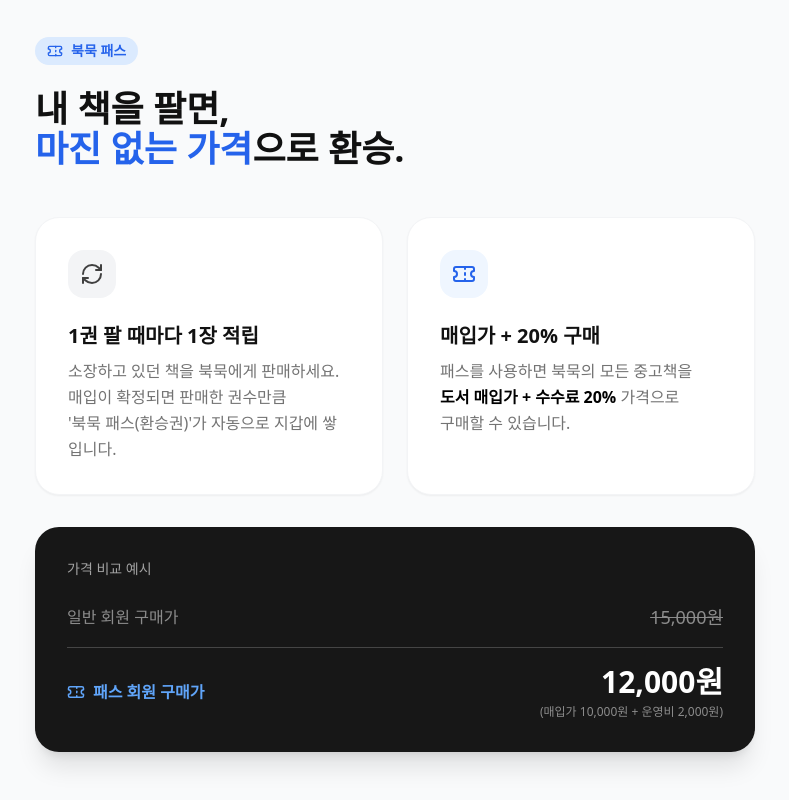
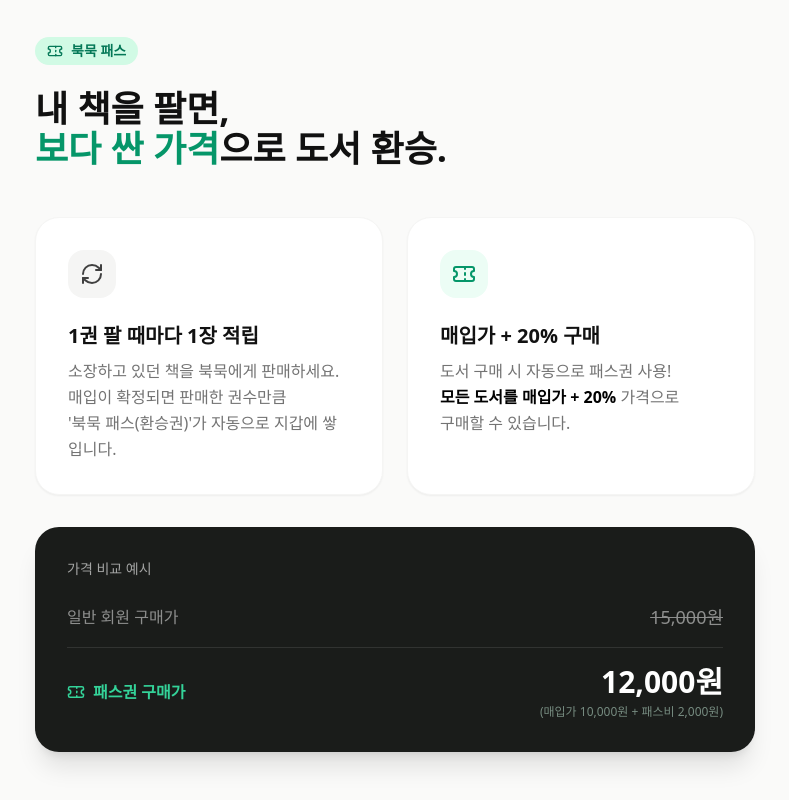
Before and after one commit to cksqls314314-beep/BookMook, a Next.js app: page /guide in a window 1280 px wide. Shown: the part 540-1340 px from the top of the page, without its empty margins (245-1034 px from the left). Built offline with nearby package versions, Linux system fonts and the light colour scheme; no server answers.

Commit message:
“수정4”

```diff
--- a/app/guide/page.tsx
+++ b/app/guide/page.tsx
@@ -1,6 +1,6 @@
 // app/guide/page.tsx
 import Link from "next/link";
-import { Ticket, ArrowRight, BookOpen, RefreshCw } from "lucide-react";
+import { Ticket, ArrowRight, RefreshCw } from "lucide-react";
 
 export default function GuidePage() {
   return (
@@ -12,27 +12,29 @@ export default function GuidePage() {
           가장 현명한 방법.
         </h1>
         <p className="text-lg md:text-xl text-neutral-500 leading-relaxed">
-          북묵은 책이 가진 가치만 남기고 거품은 뺐습니다.<br />
+          북묵에서는 지속가능한 연결을 목표합니다.<br />
           읽지 않는 책을 팔고, 읽고 싶은 책은 더 가볍게 만나보세요.
         </p>
       </section>
 
       {/* 북묵 패스 섹션 (ID: pass) */}
-      <section id="pass" className="bg-gray-50 py-20">
+      <section id="pass" className="bg-stone-50 py-20">
         <div className="mx-auto max-w-3xl px-6">
-          <div className="inline-flex items-center gap-2 px-3 py-1 rounded-full bg-blue-100 text-blue-600 text-sm font-bold mb-6">
+          {/* 뱃지 색상 변경: Blue -> Green */}
+          <div className="inline-flex items-center gap-2 px-3 py-1 rounded-full bg-emerald-100 text-emerald-700 text-sm font-bold mb-6">
             <Ticket size={16} /> 북묵 패스
           </div>
 
           <h2 className="text-3xl md:text-4xl font-bold mb-12 leading-snug">
             내 책을 팔면,<br />
-            <span className="text-blue-600">마진 없는 가격</span>으로 환승.
+            {/* 강조 텍스트 색상 변경: Blue -> Green */}
+            <span className="text-emerald-600">보다 싼 가격</span>으로 도서 환승.
           </h2>
 
           <div className="grid gap-6 md:grid-cols-2">
             {/* 카드 1: 적립 */}
-            <div className="bg-white p-8 rounded-3xl shadow-sm border border-gray-100">
-              <div className="h-12 w-12 bg-gray-100 rounded-2xl flex items-center justify-center mb-6 text-neutral-700">
+            <div className="bg-white p-8 rounded-3xl shadow-sm border border-stone-100">
+              <div className="h-12 w-12 bg-stone-100 rounded-2xl flex items-center justify-center mb-6 text-neutral-700">
                 <RefreshCw size={24} />
               </div>
               <h3 className="text-xl font-bold mb-2">1권 팔 때마다 1장 적립</h3>
@@ -43,37 +45,38 @@ export default function GuidePage() {
               </p>
             </div>
 
-            {/* 카드 2: 사용 */}
-            <div className="bg-white p-8 rounded-3xl shadow-sm border border-gray-100 relative overflow-hidden">
-              <div className="h-12 w-12 bg-blue-50 rounded-2xl flex items-center justify-center mb-6 text-blue-600">
+            {/* 카드 2: 사용 (색상 변경) */}
+            <div className="bg-white p-8 rounded-3xl shadow-sm border border-stone-100 relative overflow-hidden">
+              <div className="h-12 w-12 bg-emerald-50 rounded-2xl flex items-center justify-center mb-6 text-emerald-600">
                 <Ticket size={24} />
               </div>
               <h3 className="text-xl font-bold mb-2">매입가 + 20% 구매</h3>
               <p className="text-neutral-500 leading-relaxed">
-                패스를 사용하면 북묵의 모든 중고책을<br />
-                <strong className="text-black">도서 매입가 + 수수료 20%</strong> 가격으로<br />
+                도서 구매 시 자동으로 패스권 사용!<br />
+                <strong className="text-black">모든 도서를 매입가 + 20%</strong> 가격으로<br />
                 구매할 수 있습니다.
               </p>
             </div>
           </div>
 
-          {/* 예시 계산기 UI 느낌 */}
-          <div className="mt-8 bg-neutral-900 text-white p-8 rounded-3xl shadow-xl">
+          {/* 가격 비교 예시 (다크 모드 유지 + 포인트 컬러 Green 변경) */}
+          <div className="mt-8 bg-[#1a1c1a] text-white p-8 rounded-3xl shadow-xl">
             <div className="text-sm text-white/60 mb-6 font-medium">가격 비교 예시</div>
             <div className="flex flex-col gap-4">
               <div className="flex justify-between items-center opacity-50">
                 <span>일반 회원 구매가</span>
                 <span className="text-lg font-medium line-through">15,000원</span>
               </div>
-              <div className="h-px bg-white/20" />
+              <div className="h-px bg-white/10" />
               <div className="flex justify-between items-center">
-                <span className="flex items-center gap-2 font-bold text-blue-400">
-                  <Ticket size={18} /> 패스 회원 구매가
+                {/* 아이콘 및 텍스트 색상 변경: Blue -> Emerald */}
+                <span className="flex items-center gap-2 font-bold text-emerald-400">
+                  <Ticket size={18} /> 패스권 구매가
                 </span>
                 <div className="text-right">
-                  <span className="text-3xl font-bold">12,000원</span>
-                  <p className="text-xs text-white/50 mt-1 font-normal">
-                    (매입가 10,000원 + 운영비 2,000원)
+                  <span className="text-3xl font-bold text-white">12,000원</span>
+                  <p className="text-xs text-emerald-100/50 mt-1 font-normal">
+                    (매입가 10,000원 + 패스비 2,000원)
                   </p>
                 </div>
               </div>
@@ -88,7 +91,7 @@ export default function GuidePage() {
 
         <div className="space-y-12">
           <div className="flex gap-6">
-            <div className="flex-none text-4xl font-black text-gray-200">01</div>
+            <div className="flex-none text-4xl font-black text-stone-200">01</div>
             <div>
               <h3 className="text-lg font-bold mb-2">안 보는 책 매입 신청하기</h3>
               <p className="text-neutral-500">
@@ -99,7 +102,7 @@ export default function GuidePage() {
           </div>
 
           <div className="flex gap-6">
-            <div className="flex-none text-4xl font-black text-gray-200">02</div>
+            <div className="flex-none text-4xl font-black text-stone-200">02</div>
             <div>
               <h3 className="text-lg font-bold mb-2">검수 후 패스 지급</h3>
               <p className="text-neutral-500">
@@ -110,7 +113,7 @@ export default function GuidePage() {
           </div>
 
           <div className="flex gap-6">
-            <div className="flex-none text-4xl font-black text-gray-200">03</div>
+            <div className="flex-none text-4xl font-black text-stone-200">03</div>
             <div>
               <h3 className="text-lg font-bold mb-2">새로운 책으로 환승</h3>
               <p className="text-neutral-500">
@@ -121,8 +124,9 @@ export default function GuidePage() {
           </div>
         </div>
 
-        <div className="mt-16 pt-10 border-t border-gray-100 text-center">
-          <Link href="/" className="inline-flex items-center gap-2 text-lg font-bold text-neutral-900 hover:text-blue-600 transition-colors">
+        <div className="mt-16 pt-10 border-t border-stone-100 text-center">
+          {/* 하단 링크 호버 색상 변경 */}
+          <Link href="/" className="inline-flex items-center gap-2 text-lg font-bold text-neutral-900 hover:text-emerald-600 transition-colors">
             북묵 둘러보기 <ArrowRight size={20} />
           </Link>
         </div>
```
